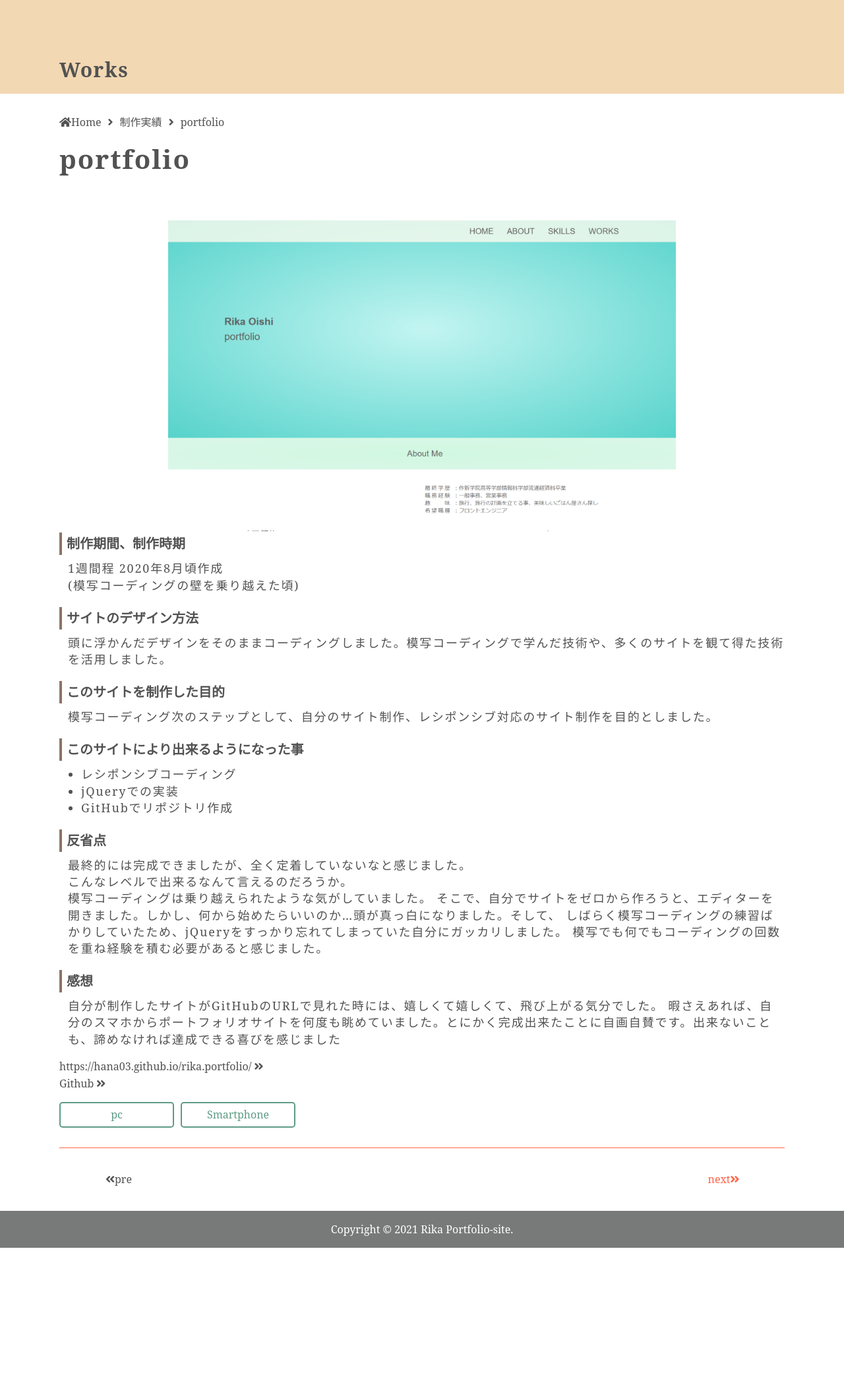
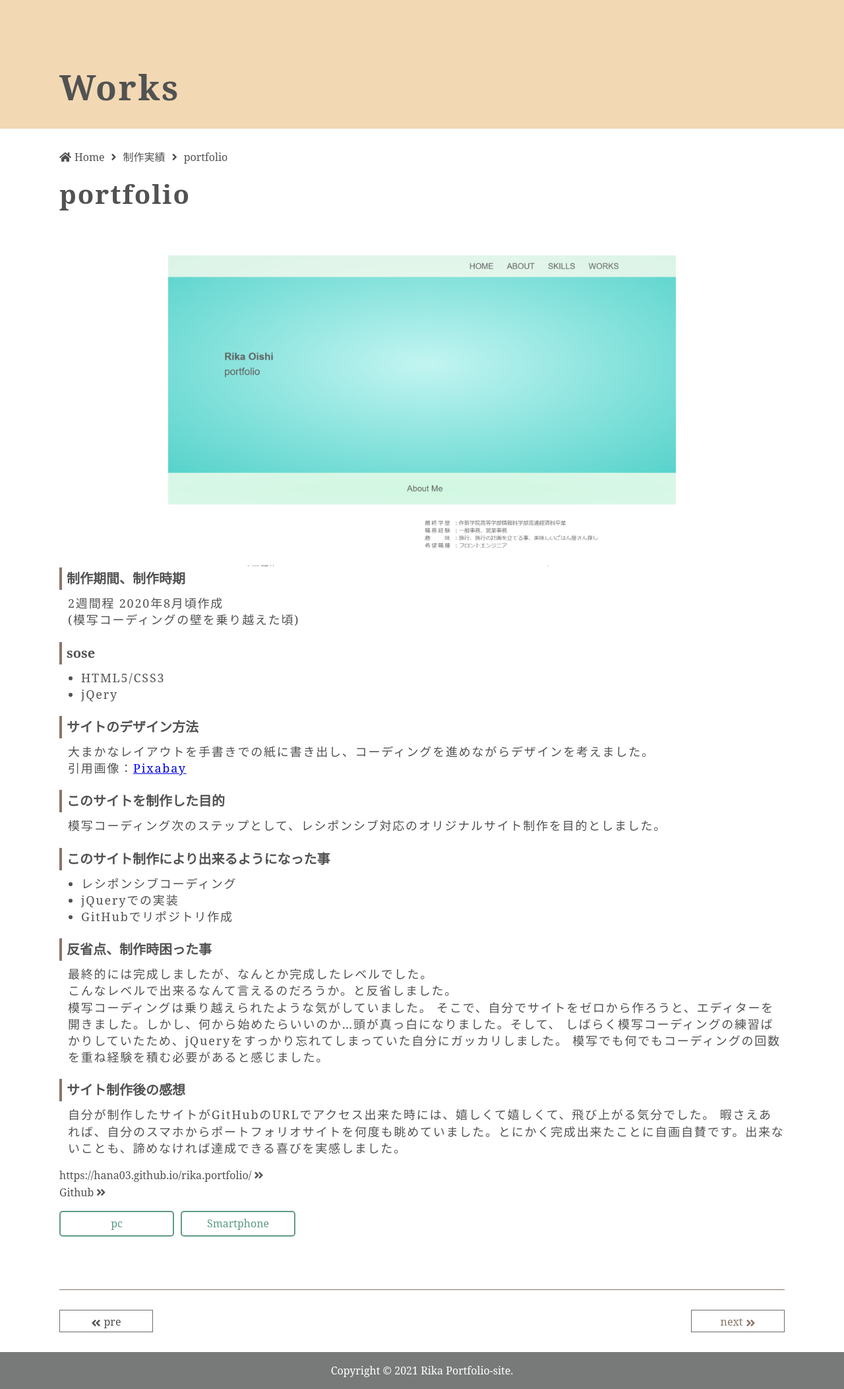
Before and after one commit to hana03/portfolio-2021, a PHP site: page /portfolio.html in a window 1280 px wide. Shown: the part 75-2180 px from the top of the page at 66% size. Before the commit the page ends 1966 px from the top, so only its background shows below. Run offline with PHP 8.4, Linux system fonts and the light colour scheme; some libraries are stand-ins or nearby versions; some web fonts are replaced.

Commit message:
_single ページ
5.22完成分まで保存

```diff
--- a/asset/layout/_header.scss
+++ b/asset/layout/_header.scss
@@ -60,6 +60,8 @@
 
                     &:hover {
                         color: $green;
+                        background-color: rgb(75, 71, 71);
+                        opacity: 0.8;
                     }
                 }
             }
--- a/asset/layout/_skile.scss
+++ b/asset/layout/_skile.scss
@@ -61,6 +61,7 @@
                         opacity: 0.4;
                     }
                 }
+
             }
         }
     }
--- a/asset/layout/_works.scss
+++ b/asset/layout/_works.scss
@@ -25,8 +25,6 @@
 
             .img-filter {
                 margin: 10px 0;
-                // min-height: 260px;
-                // height: 100%;
                 position: relative;
                 display: inline-block;
                 max-width: 100%;
@@ -34,7 +32,6 @@
 
                 img {
                     width: 100%;
-                    // height: 260px;
                     vertical-align: bottom;
                     border: 1px solid rgb(131, 130, 130);
                     box-sizing: border-box;
--- a/js/sqript.js
+++ b/js/sqript.js
@@ -38,9 +38,9 @@ $(function () {
 
 // works
 
-function ChangeImage(imgid, newimg) {
-    document.getElementById(imgid).src = newimg;
-}
+// function ChangeImage(imgid, newimg) {
+//     document.getElementById(imgid).src = newimg;
+// }
 
 
 $(function () {
--- a/portfolio.html
+++ b/portfolio.html
@@ -74,12 +74,21 @@
                     <div class="portfolio-text">
                         <dl class="profile-list">
                             <dt>制作期間、制作時期</dt>
-                            <dd>1週間程 2020年8月頃作成 <br>(模写コーディングの壁を乗り越えた頃)</dd>
+                            <dd>2週間程 2020年8月頃作成 <br>(模写コーディングの壁を乗り越えた頃)</dd>
+                            <dt>sose</dt>
+                            <dd>
+                                <ul>
+                                    <li>HTML5/CSS3</li>
+                                    <li>jQery</li>
+                                </ul>
+                            </dd>
                             <dt>サイトのデザイン方法</dt>
-                            <dd>頭に浮かんだデザインをそのままコーディングしました。模写コーディングで学んだ技術や、多くのサイトを観て得た技術を活用しました。</dd>
+                            <dd>大まかなレイアウトを手書きでの紙に書き出し、コーディングを進めながらデザインを考えました。<br class="text-br">
+                                引用画像：<a href="https://pixabay.com/ja/" target="_blank">Pixabay</a>
+                            </dd>
                             <dt>このサイトを制作した目的</dt>
-                            <dd>模写コーディング次のステップとして、自分のサイト制作、レシポンシブ対応のサイト制作を目的としました。</dd>
-                            <dt>このサイトにより出来るようになった事</dt>
+                            <dd>模写コーディング次のステップとして、レシポンシブ対応のオリジナルサイト制作を目的としました。</dd>
+                            <dt>このサイト制作により出来るようになった事</dt>
                             <dd>
                                 <ul>
                                     <li>レシポンシブコーディング</li>
@@ -87,15 +96,17 @@
                                     <li>GitHubでリポジトリ作成</li>
                                 </ul>
                             </dd>
-                            <dt>反省点</dt>
-                            <dd>最終的には完成できましたが、全く定着していないなと感じました。<br>
-                                こんなレベルで出来るなんて言えるのだろうか。<br>模写コーディングは乗り越えられたような気がしていました。
+                            <dt>反省点、制作時困った事</dt>
+                            <dd>最終的には完成しましたが、なんとか完成したレベルでした。<br>
+                                こんなレベルで出来るなんて言えるのだろうか。と反省しました。<br class="text-br">
+                                模写コーディングは乗り越えられたような気がしていました。
                                 そこで、自分でサイトをゼロから作ろうと、エディターを開きました。しかし、何から始めたらいいのか…頭が真っ白になりました。そして、
                                 しばらく模写コーディングの練習ばかりしていたため、jQueryをすっかり忘れてしまっていた自分にガッカリしました。
                                 模写でも何でもコーディングの回数を重ね経験を積む必要があると感じました。</dd>
-                            <dt>感想</dt>
-                            <dd>自分が制作したサイトがGitHubのURLで見れた時には、嬉しくて嬉しくて、飛び上がる気分でした。
-                                暇さえあれば、自分のスマホからポートフォリオサイトを何度も眺めていました。とにかく完成出来たことに自画自賛です。出来ないことも、諦めなければ達成できる喜びを感じました</dd>
+                            <dt>サイト制作後の感想</dt>
+                            <dd>自分が制作したサイトがGitHubのURLでアクセス出来た時には、嬉しくて嬉しくて、飛び上がる気分でした。
+                                暇さえあれば、自分のスマホからポートフォリオサイトを何度も眺めていました。とにかく完成出来たことに自画自賛です。出来ないことも、諦めなければ達成できる喜びを実感しました。
+                            </dd>
 
 
                         </dl><!-- profile-list -->
@@ -135,7 +146,7 @@
 
             <ul class="page-link">
                 <li><i class="fas fa-angle-double-left"></i>pre</li>
-                <li><a href="#">next<i class="fas fa-angle-double-right"></i></a></li>
+                <li class="next"><a href="#">next<i class="fas fa-angle-double-right"></i></a></li>
             </ul><!-- page-link -->
         </div><!-- inner -->
     </main>
--- a/style.css
+++ b/style.css
@@ -171,6 +171,8 @@ input, select {
 
 .header .header-nav-sp ul li a:hover {
   color: #5e9b84;
+  background-color: #4b4747;
+  opacity: 0.8;
 }
 
 .header .header-nav-pc {
@@ -914,6 +916,10 @@ main .inner .nav-list li a {
   text-decoration: none;
 }
 
+main .inner .nav-list li a .fa-home {
+  margin-right: 5px;
+}
+
 main .inner .nav-list li a:hover {
   color: #d76735;
   text-decoration: underline;
@@ -936,7 +942,6 @@ main .inner .archive-wrapper .works-img {
 
 main .inner .archive-wrapper .works-img .img-filter {
   margin: 10px 0;
-  height: 260px;
   position: relative;
   display: inline-block;
   max-width: 100%;
@@ -944,7 +949,6 @@ main .inner .archive-wrapper .works-img .img-filter {
 
 main .inner .archive-wrapper .works-img .img-filter img {
   width: 100%;
-  height: 260px;
   vertical-align: bottom;
   border: 1px solid #838282;
   box-sizing: border-box;
@@ -975,6 +979,9 @@ main .inner .archive-wrapper .works-img .img-filter:hover .img-mask {
   .single-key-visual .inner {
     max-width: 1100px;
     margin: 0 auto;
+  }
+  .single-key-visual .main-ttl {
+    font-size: 5.2rem;
   }
   main .inner {
     max-width: 1100px;
@@ -1057,6 +1064,10 @@ main .portfolio-wrapper .portfolio-sec .portfolio-text .profile-list dd {
   margin-bottom: 20px;
 }
 
+main .portfolio-wrapper .portfolio-sec .portfolio-text .profile-list dd .text-br {
+  margin-bottom: 10px;
+}
+
 main .portfolio-wrapper .portfolio-sec .portfolio-text .profile-list dd ul {
   margin-left: 20px;
 }
@@ -1134,35 +1145,44 @@ main .page-link {
   list-style-type: none;
   display: flex;
   justify-content: space-between;
-  border-top: solid 1px tomato;
+  border-top: solid 1px #8b7466;
   width: 100%;
   padding: 30px 0;
 }
 
 main .page-link li {
-  width: 180px;
-  height: 35px;
+  width: 140px;
+  height: 32px;
+  border: 1px solid #6d6969;
   line-height: 35px;
   text-align: center;
 }
 
+main .page-link li .fa-angle-double-left {
+  margin-right: 5px;
+  vertical-align: middle;
+}
+
 main .page-link li a {
   text-decoration: none;
-  color: tomato;
+  display: inline-block;
+  color: #8b7466;
   line-height: 35px;
 }
 
 main .page-link li a .fa-angle-double-right {
-  margin-right: 5px;
+  margin-left: 5px;
+  vertical-align: middle;
+}
+
+main .page-link .next:hover {
+  background-color: #e1d7ce;
 }
 
 @media screen and (min-width: 900px) {
   main .inner {
     max-width: 1100px;
     margin: 0 auto;
-  }
-  main .inner .portfolio-wrapper {
-    width: 100%;
   }
   main .inner .portfolio-wrapper .main-ttl {
     font-size: 4.0rem;
@@ -1177,4 +1197,7 @@ main .page-link li a .fa-angle-double-right {
   main .inner .portfolio-wrapper .portfolio-sec .portfolio-img img {
     width: 70%;
   }
+  main .inner .portfolio-wrapper .portfolio-sec .portfolio-text {
+    padding-bottom: 50px;
+  }
 }
```
Also changed, not shown: asset/layout/_works-portfolio.scss (+31 -6 lines), asset/layout/_works-single.scss (+9 -2 lines), style.min.css.
